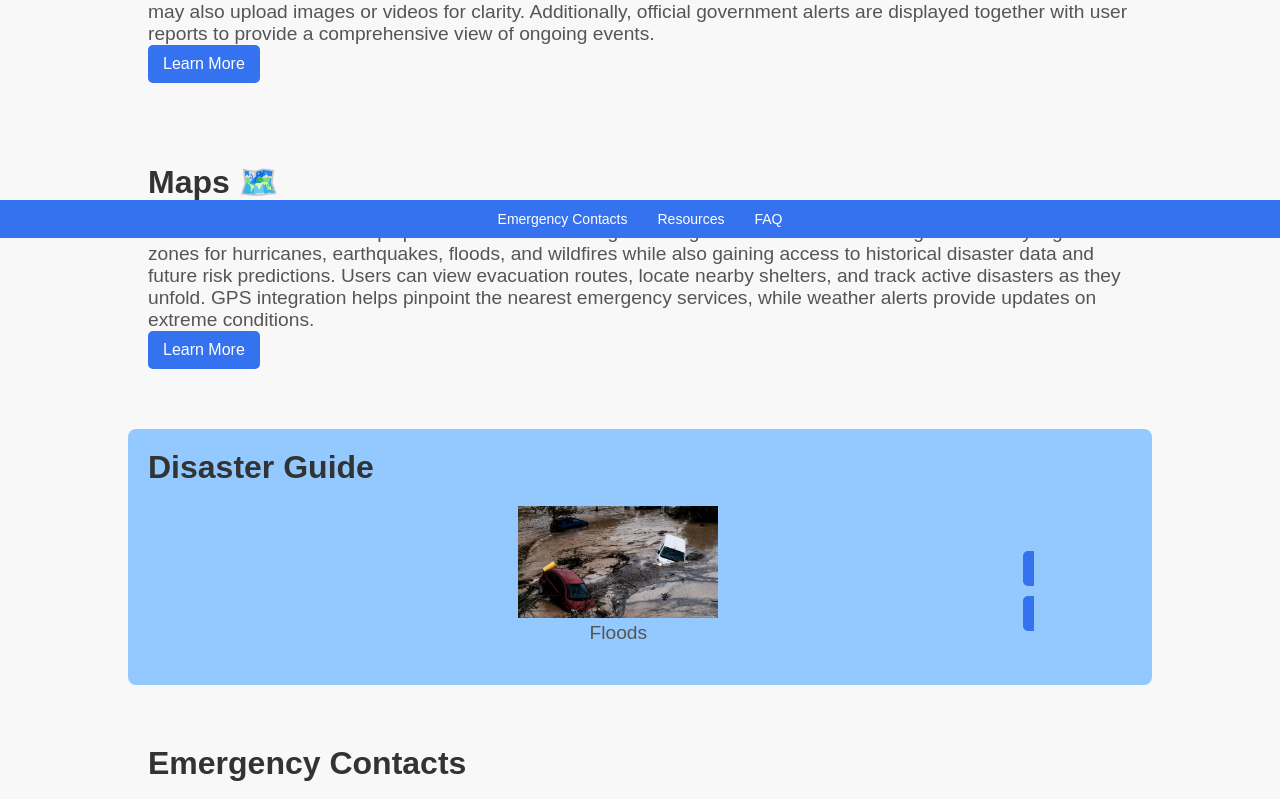
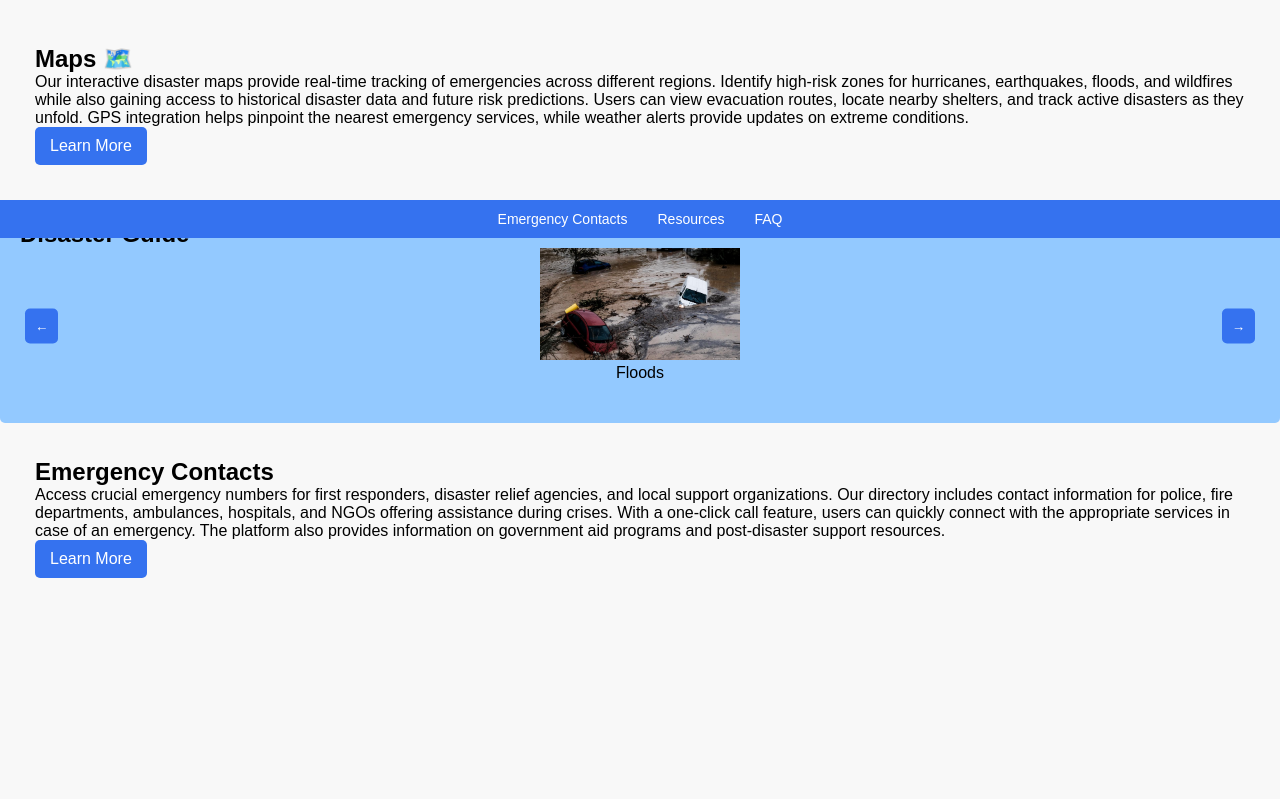
Before and after one commit to krishie276/disaster-awareness, a plain HTML site: page index.html in a window 1280 px wide. Shown: the part 562-1361 px from the top of the page. After the commit the page ends 1225 px from the top, so only its background shows below. Drawn offline with Linux system fonts and the light colour scheme.

Commit message:
changes in styling

```diff
--- a/index.html
+++ b/index.html
@@ -56,7 +56,7 @@
         <div class="carousel">
             <div class="carousel-container">
                 <div class="slide">
-                    <img src="/image/hurricanes.jpg" alt="Hurricanes">
+                    <a href="dg.html"><img src="/image/hurricanes.jpg" alt="Hurricanes"></a>
                     <p>Hurricanes</p>
                 </div>
                 <div class="slide">
--- a/style.css
+++ b/style.css
@@ -83,6 +83,8 @@ nav {
     background: #93c9ff;
     text-align: left;
     padding: 20px;
+    margin: 0;
+    width: 100%;
 }
 
 .carousel {
@@ -91,8 +93,8 @@ nav {
     justify-content: center;
     position: relative;
     overflow: hidden;
-    width: 80%;
-    margin: auto;
+    width: 100%;
+    margin: 0 auto;
 }
 
 .carousel-container {
@@ -113,7 +115,12 @@ nav {
 
 /* Navigation Buttons */
 .arrows {
-    margin-top: 10px;
+    position: absolute;
+    top: 50%;
+    width: 100%;
+    display: flex;
+    justify-content: space-between;
+    transform: translateY(-50%);
 }
 
 .arrow-btn {
@@ -125,6 +132,7 @@ nav {
     border-radius: 5px;
     cursor: pointer;
     transition: 0.3s;
+    z-index: 10;
 }
 
 .arrow-btn:hover {
@@ -276,7 +284,7 @@ footer {
 
 
 /* FAQ Section */
-.section {
+.section-fqa {
     width: 80%;
     margin: 40px auto;
     /* background-color: #fff; */
@@ -286,13 +294,13 @@ footer {
     text-align: left;
 }
 
-.section h2 {
+.section-fqa h2 {
     font-size: 2em;
     margin-bottom: 20px;
     color: #333;
 }
 
-.section p {
+.section-fqa p {
     font-size: 1.2em;
     color: #555;
 }
```
Also changed, not shown: faq.html (+1 -1 lines).
